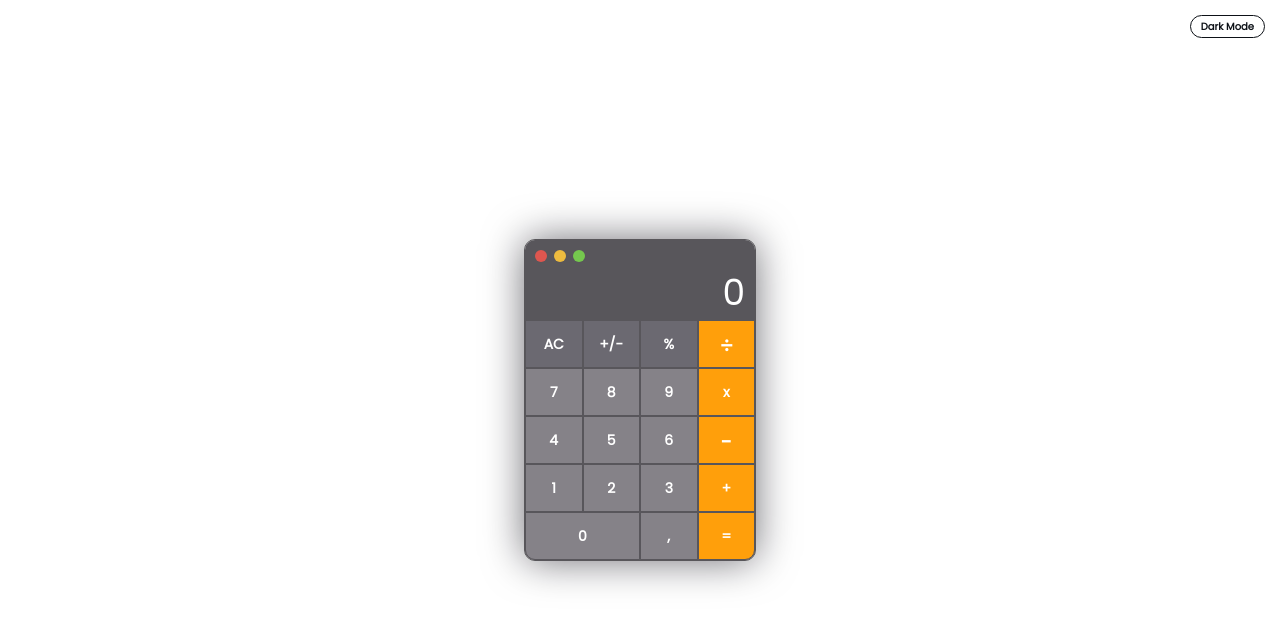
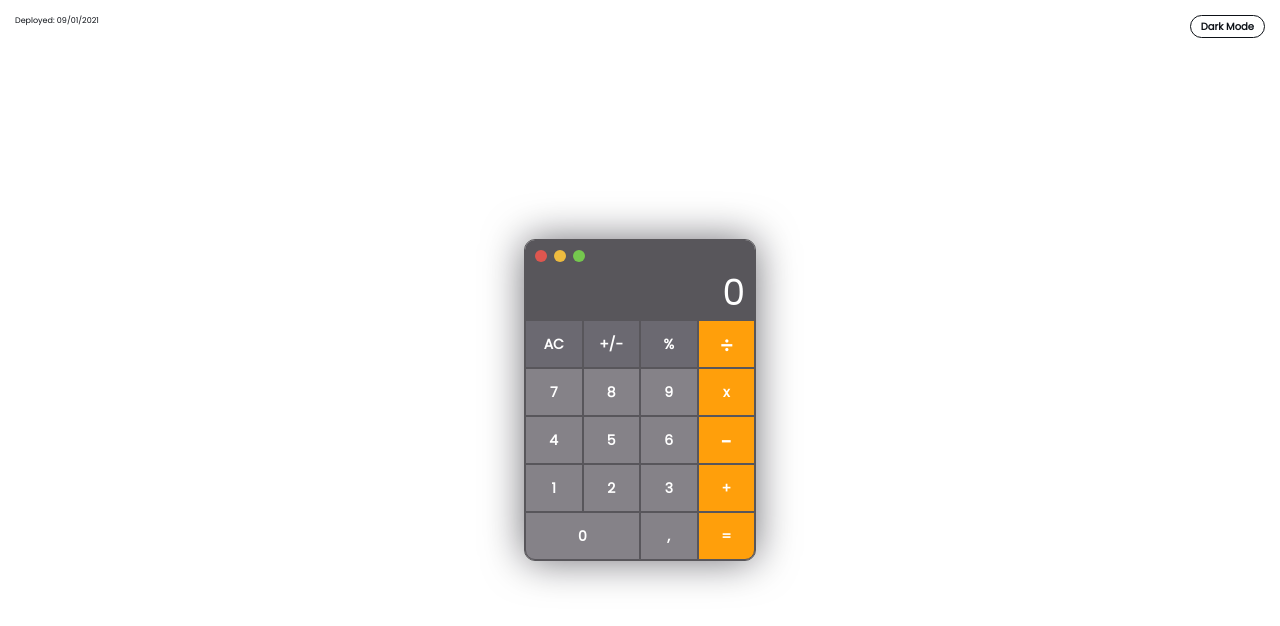
Before and after one commit to letenote/mac-calculator-clone, a React app: page / in a window 1280 px wide. Shown: the top 626 px of the page. Built offline with nearby package versions, Linux system fonts and the light colour scheme.

Commit message:
add deployed date

```diff
--- a/public/styles/main.css
+++ b/public/styles/main.css
@@ -149,6 +149,13 @@ button:disabled {
   font-weight: 900;
 }
 
+.deploy-date-text {
+  position: absolute;
+  top: 15px;
+  left: 15px;
+  font-size: 8px;
+}
+
 /* safary only */
 @media not all and (min-resolution: 0.001dpcm) {
   @supports (-webkit-appearance: none) {
--- a/src/App.tsx
+++ b/src/App.tsx
@@ -15,6 +15,14 @@ const App: React.FC<{}> = () => {
   document.body.style.backgroundColor = app_config.isDarkmode ? Theme.dark_backgroundColor : Theme.light_backgroundColor;
   return (
     <>
+      <span
+      className="deploy-date-text"
+      style={{
+          color: getThemeButton
+        }}
+      >
+        Deployed: 09/01/2021
+      </span>
       <span
         className="theme_button"
         style={{
```
Also changed, not shown: public/asset-manifest.json.
